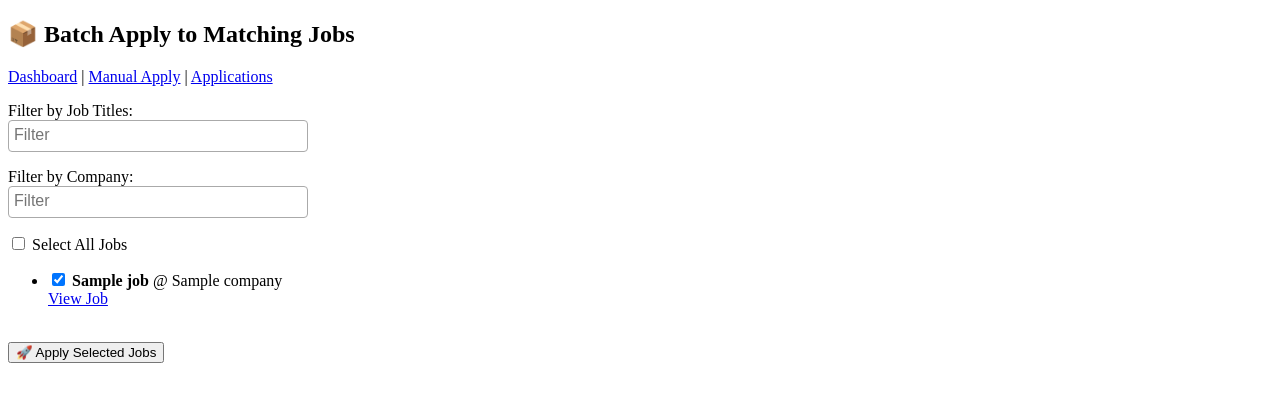
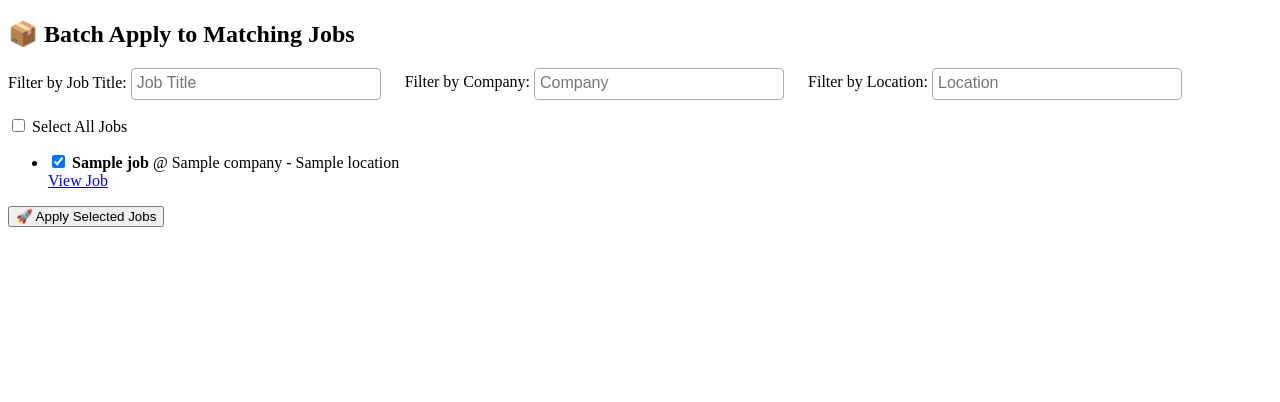
Before and after one commit to Kalyan717ps/Job-Bot-Cursor, a Flask app: template templates/batch_apply.html in a window 1280 px wide. Shown: the part 60-462 px from the top of the page. Run offline with Flask 3, Linux system fonts and the light colour scheme; the template is opened without the code that fills it: most values are stand-ins (such as "Sample title", 1, 10 or a date in 2020); some libraries are stand-ins or nearby versions.

```diff
--- a/templates/batch_apply.html
+++ b/templates/batch_apply.html
@@ -2,49 +2,51 @@
 <html>
 <head>
   <title>Batch Apply</title>
-  <link href="https://cdn.jsdelivr.net/npm/select2@4.1.0/dist/css/select2.min.css" rel="stylesheet" />
+  <link href="https://cdn.jsdelivr.net/npm/select2@4.1.0-rc.0/dist/css/select2.min.css" rel="stylesheet" />
   <script src="https://cdn.jsdelivr.net/npm/jquery@3.6.0/dist/jquery.min.js"></script>
-  <script src="https://cdn.jsdelivr.net/npm/select2@4.1.0/dist/js/select2.min.js"></script>
+  <script src="https://cdn.jsdelivr.net/npm/select2@4.1.0-rc.0/dist/js/select2.min.js"></script>
   {% include 'navbar.html' %}
 </head>
 <body>
   <h2>📦 Batch Apply to Matching Jobs</h2>
-  <p>
-    <a href="{{ url_for('dashboard') }}">Dashboard</a> |
-    <a href="{{ url_for('manual_jobs') }}">Manual Apply</a> |
-    <a href="{{ url_for('applications') }}">Applications</a>
-  </p>
 
   {% if jobs %}
-    <!-- Dropdown Filters -->
-    <p>
-      <label>Filter by Job Titles:</label><br>
-      <select id="titleFilter" multiple style="width: 300px;">
+    <!-- Filter Controls -->
+    <div style="margin-bottom: 15px;">
+      <label for="titleFilter">Filter by Job Title:</label>
+      <select id="titleFilter" multiple="multiple" style="width: 250px;">
         {% for job in jobs|unique(attribute='title') %}
-          <option value="{{ job.title|lower }}">{{ job.title }}</option>
+          <option value="{{ job.title }}">{{ job.title }}</option>
         {% endfor %}
       </select>
-    </p>
-    <p>
-      <label>Filter by Company:</label><br>
-      <select id="companyFilter" multiple style="width: 300px;">
+
+      <label for="companyFilter" style="margin-left:20px;">Filter by Company:</label>
+      <select id="companyFilter" multiple="multiple" style="width: 250px;">
         {% for job in jobs|unique(attribute='company') %}
-          <option value="{{ job.company|lower }}">{{ job.company }}</option>
+          <option value="{{ job.company }}">{{ job.company }}</option>
         {% endfor %}
       </select>
-    </p>
+
+      <label for="locationFilter" style="margin-left:20px;">Filter by Location:</label>
+      <select id="locationFilter" multiple="multiple" style="width: 250px;">
+        {% for job in jobs|unique(attribute='location') %}
+          <option value="{{ job.location }}">{{ job.location }}</option>
+        {% endfor %}
+      </select>
+    </div>
     <form method="POST">
       <p>
         <input type="checkbox" id="selectAll"> <label for="selectAll">Select All Jobs</label>
       </p>
-      <ul>
+      <ul id="jobList">
         {% for job in jobs %}
-        <li class="job-item" data-title="{{ job.title|lower }}" data-company="{{ job.company|lower }}">
+        <li class="job-item" data-title="{{ job.title }}" data-company="{{ job.company }}" data-location="{{ job.location }}">
           <input type="checkbox" name="job_links" value="{{ job.link }}" checked>
           <strong class="job-title">{{ job.title }}</strong> @
-          <span class="job-company">{{ job.company }}</span><br>
+          <span class="job-company">{{ job.company }}</span> -
+          <span class="job-location">{{ job.location }}</span><br>
           <a href="{{ job.link }}" target="_blank">View Job</a>
-        </li><br>
+        </li>
         {% endfor %}
       </ul>
       <button type="submit">🚀 Apply Selected Jobs</button>
@@ -55,28 +57,28 @@
 
   <script>
   $(document).ready(function() {
-    $('#titleFilter, #companyFilter').select2({ placeholder: "Filter", allowClear: true });
+    $('#titleFilter').select2({ placeholder: 'Job Title', allowClear: true });
+    $('#companyFilter').select2({ placeholder: 'Company', allowClear: true });
+    $('#locationFilter').select2({ placeholder: 'Location', allowClear: true });
 
-    $('#titleFilter, #companyFilter').change(function () {
-      filterJobs();
-    });
+    $('#titleFilter, #companyFilter, #locationFilter').on('change', filterJobs);
 
     function filterJobs() {
       let selectedTitles = $('#titleFilter').val() || [];
       let selectedCompanies = $('#companyFilter').val() || [];
+      let selectedLocations = $('#locationFilter').val() || [];
 
       $('.job-item').each(function () {
         let title = $(this).data('title');
         let company = $(this).data('company');
+        let location = $(this).data('location');
 
-        let titleMatch = selectedTitles.length === 0 || selectedTitles.includes(title);
-        let companyMatch = selectedCompanies.length === 0 || selectedCompanies.includes(company);
+        let show =
+          (selectedTitles.length === 0 || selectedTitles.includes(title)) &&
+          (selectedCompanies.length === 0 || selectedCompanies.includes(company)) &&
+          (selectedLocations.length === 0 || selectedLocations.includes(location));
 
-        if (titleMatch && companyMatch) {
-          $(this).show();
-        } else {
-          $(this).hide();
-        }
+        $(this).toggle(show);
       });
     }
 
```
Also changed, not shown: templates/applications.html (+0 -7 lines), templates/dashboard.html (+0 -7 lines), templates/manual_jobs.html (+0 -8 lines).
